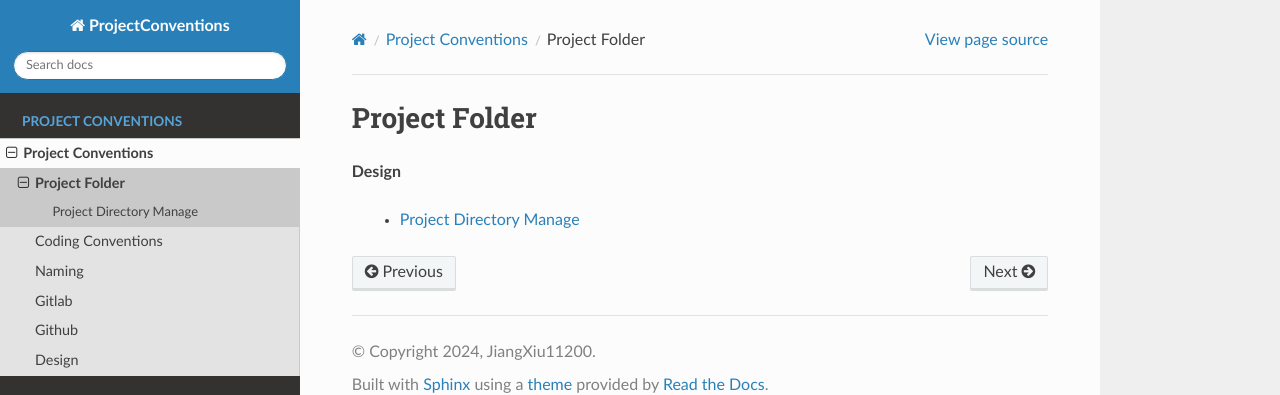
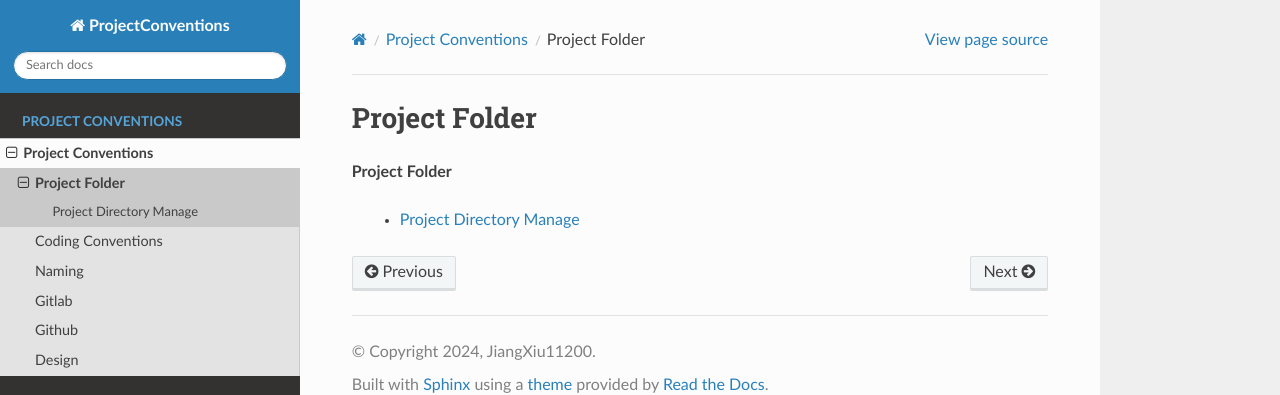
Before and after one commit to JiangXiu11200/ProjectConventions, a Sphinx documentation site: the page built from source/pages/project_conventions/index_project_folder.rst, in a window 1280 px wide. Shown: the top 395 px of the page. Built offline with Sphinx 7.4.7 and the Read the Docs theme 2.0.0, drawn with Linux system fonts in a browser that asks for light colours.

Commit message:
fix (index): title correction

```diff
--- a/source/pages/project_conventions/index_coding_conventions.rst
+++ b/source/pages/project_conventions/index_coding_conventions.rst
@@ -2,7 +2,7 @@
 Coding Conventions
 ================================
 
-**Ubuntu Tools**
+**Coding Conventions**
 
    * :doc:`CodingConventions/python_coding_conventions`
 
--- a/source/pages/project_conventions/index_github.rst
+++ b/source/pages/project_conventions/index_github.rst
@@ -2,7 +2,7 @@
 Github
 ================================
 
-**Design**
+**Github**
 
    * :doc:`Github/commit_message`
    * :doc:`Github/deleted_by_mistake`
--- a/source/pages/project_conventions/index_gitlab.rst
+++ b/source/pages/project_conventions/index_gitlab.rst
@@ -2,7 +2,7 @@
 Gitlab
 ================================
 
-**Design**
+**Gitlab**
 
    * :doc:`Gitlab/create_gitlab_project`
    * :doc:`Gitlab/sourcetree`
--- a/source/pages/project_conventions/index_naming.rst
+++ b/source/pages/project_conventions/index_naming.rst
@@ -2,7 +2,7 @@
 Naming
 ================================
 
-**Design**
+**Naming**
 
    * :doc:`Naming/python_naming`
 
--- a/source/pages/project_conventions/index_project_folder.rst
+++ b/source/pages/project_conventions/index_project_folder.rst
@@ -2,7 +2,7 @@
 Project Folder
 ================================
 
-**Design**
+**Project Folder**
 
    * :doc:`ProjectFolder/project_directory_manage`
 
--- a/source/pages/project_conventions/index_test.rst
+++ b/source/pages/project_conventions/index_test.rst
@@ -2,7 +2,7 @@
 Test
 ================================
 
-**Design**
+**Tesst**
 
    * :doc:`Tesst/`
 
```
